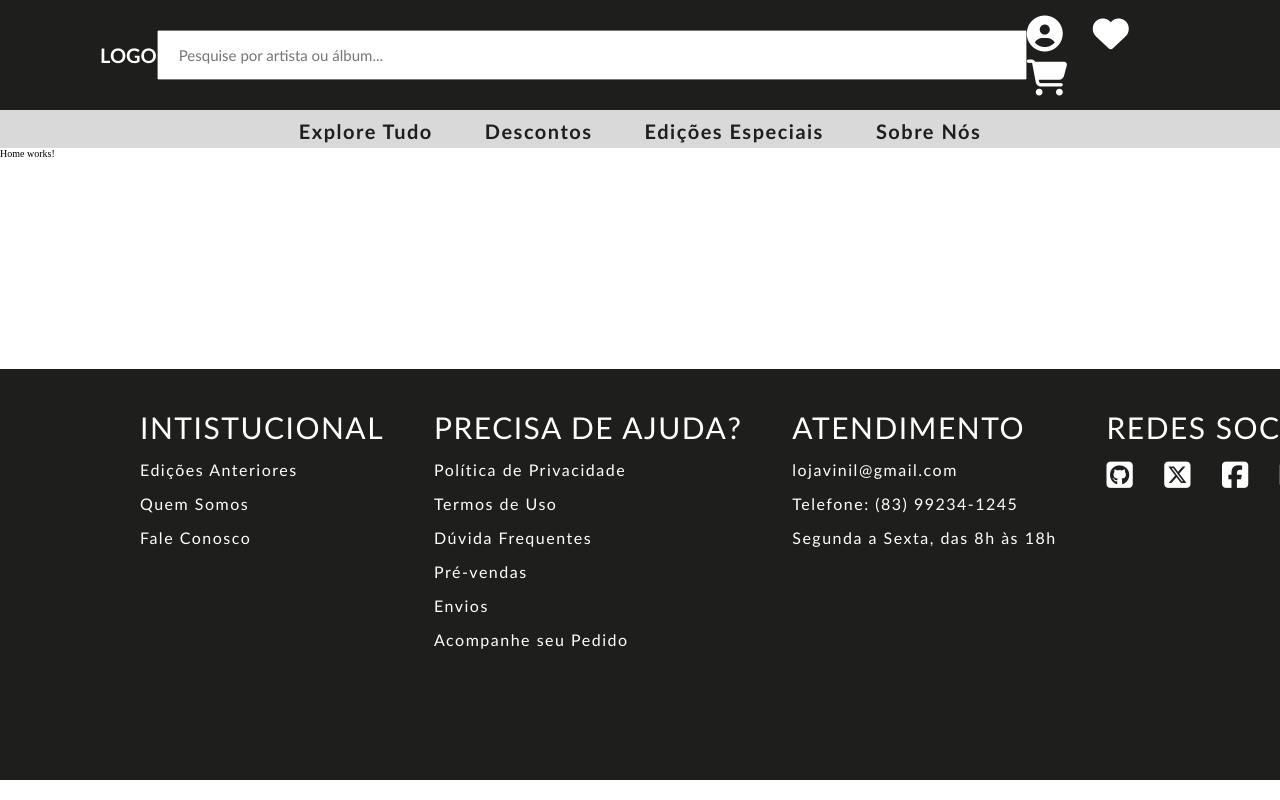
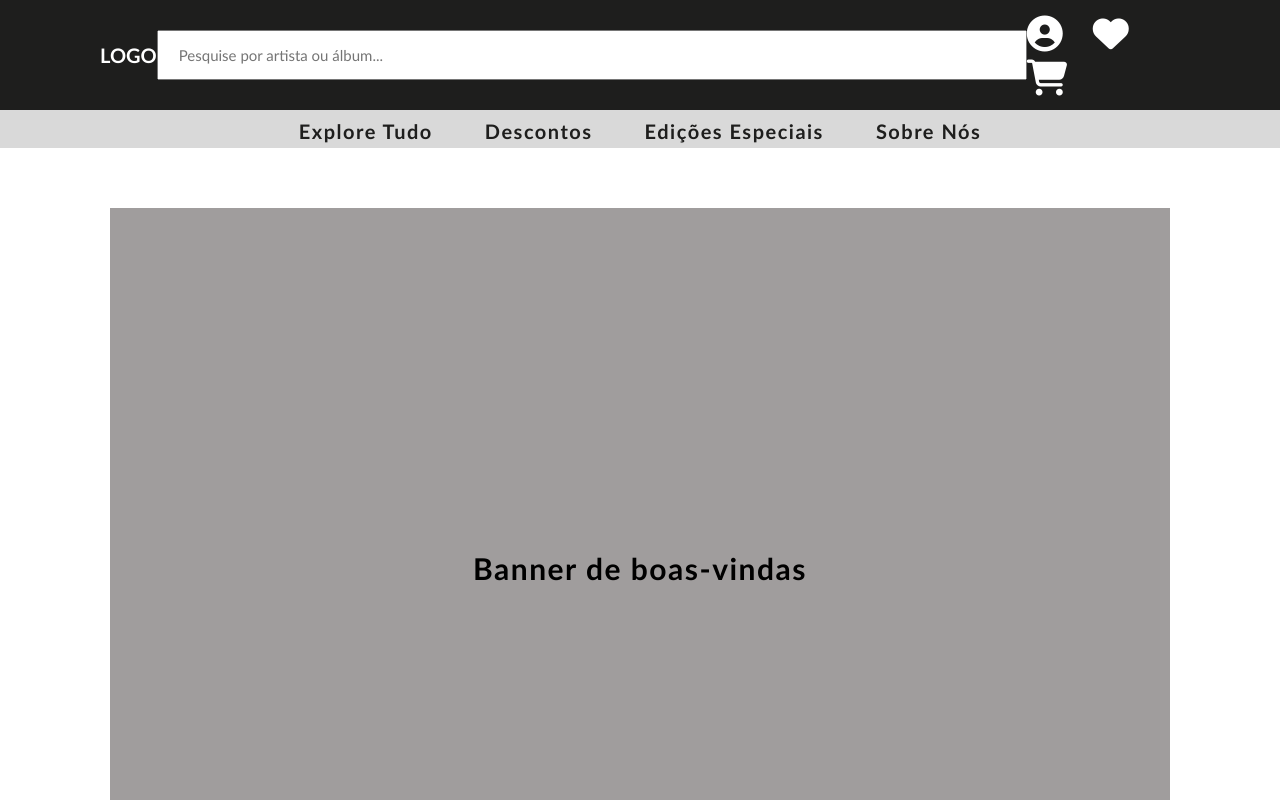
Before and after one commit to Pedro-Vitor21J/loja_vinil, an Angular app: page / in a window 1280 px wide. Shown: the top 800 px of the page. Built offline with nearby package versions, Linux system fonts and the light colour scheme.

Commit message:
Feat(home): Atualiza a home

```diff
--- a/src/app/components/pages/home/home.component.css
+++ b/src/app/components/pages/home/home.component.css
@@ -0,0 +1,8 @@
+/*Espaça os filhos*/
+.home_container{
+    display: flex;
+    flex-direction: column;
+    margin: 6rem 10rem 0 10rem;
+    width: auto;
+    gap: 19rem;
+}
--- a/src/app/components/pages/home/home.component.html
+++ b/src/app/components/pages/home/home.component.html
@@ -2,8 +2,11 @@
 <app-header></app-header>
 
 <!--Principal-->
-<Main>
-    <p>Home works!</p>
+<Main class="home_container">
+    <app-banner></app-banner>
+    <app-carousel></app-carousel>
+    <app-carousel></app-carousel>
+    <app-carousel></app-carousel>
 </Main>
 
 <!--Rodapé-->
--- a/src/app/components/pages/home/home.component.ts
+++ b/src/app/components/pages/home/home.component.ts
@@ -1,10 +1,12 @@
 import { Component } from '@angular/core';
 import { HeaderComponent } from "../../template/header/header.component";
 import { FooterComponent } from "../../template/footer/footer.component";
+import { BannerComponent } from "../../template/banner/banner.component";
+import { CarouselComponent } from "../../template/carousel/carousel.component";
 
 @Component({
   selector: 'app-home',
-  imports: [HeaderComponent, FooterComponent],
+  imports: [HeaderComponent, FooterComponent, BannerComponent, CarouselComponent],
   templateUrl: './home.component.html',
   styleUrl: './home.component.css'
 })
--- /dev/null
+++ b/src/app/components/template/banner/banner.component.css
@@ -0,0 +1,14 @@
+/*Estiliza Banner*/
+#banner{
+    display: flex;
+    justify-content: center;
+    align-items: center;
+    font-family: var(--fontDefault);
+    color: var(--pureBlack);
+    font-weight: bold;
+    letter-spacing: 1.5px;
+    font-size: 3rem;
+    background-color: #a09d9d;
+    margin: 0 1rem 0 1rem;
+    height: 90vh;
+}
--- /dev/null
+++ b/src/app/components/template/banner/banner.component.html
@@ -0,0 +1 @@
+<p id="banner">Banner de boas-vindas</p>
```
Also changed, not shown: src/app/components/template/banner/banner.component.ts (added, +11 -0 lines), 1 other file (tests, documents, lock files or other folders).
